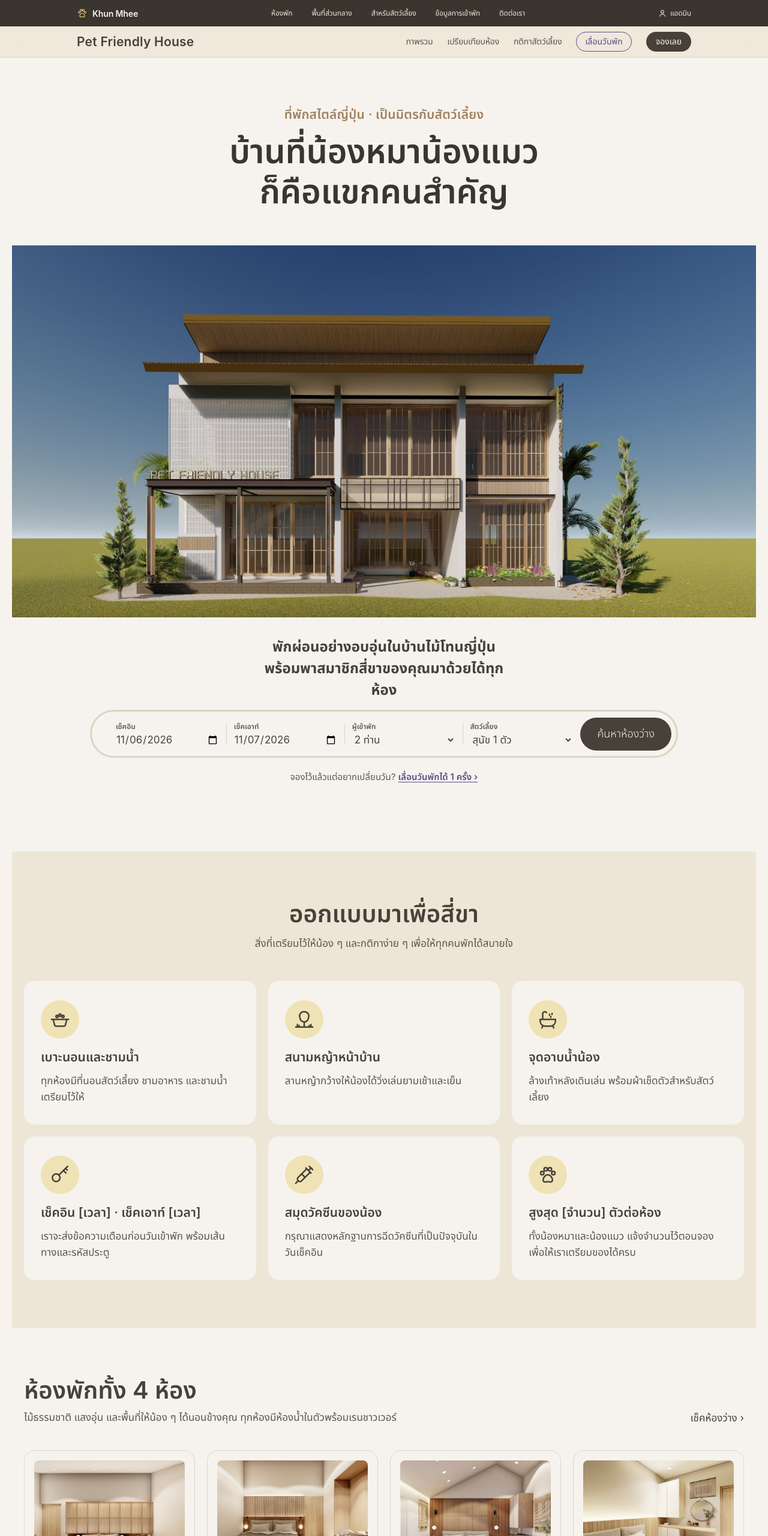
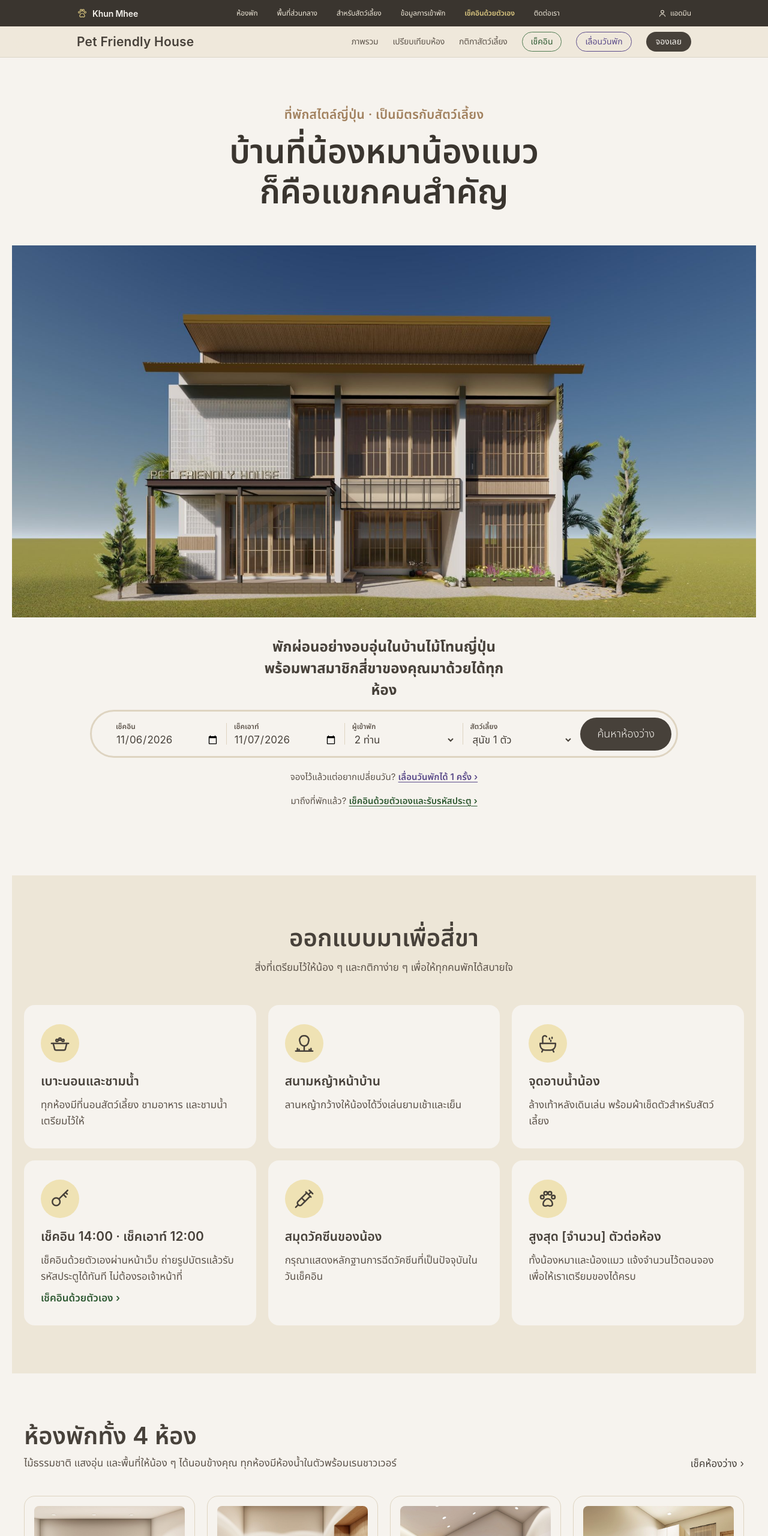
Before and after one commit to rutchanon667-ops/khunmee, a plain HTML site: page index.html in a window 1280 px wide. Shown: the top 2560 px of the page at 60% size. Drawn offline with Linux system fonts and the light colour scheme; no server answers.

Commit message:
Add files via upload

```diff
--- a/index.html
+++ b/index.html
@@ -15,6 +15,7 @@ a:focus-visible,button:focus-visible,input:focus-visible,select:focus-visible{ou
 @media (max-width:833px){
  .navlinks{display:none !important}
  .subnav-links{display:none !important}
+ .subnav-ci{display:none !important}
  .hero-h{font-size:34px !important}
  .tile{padding:56px 20px !important}
  .two-col{grid-template-columns:repeat(1,minmax(0,1fr)) !important}
@@ -47,6 +48,7 @@ Khun Mhee</a>
 <a href="#living" style="color: #EDE6D7">พื้นที่ส่วนกลาง</a>
 <a href="#pets" style="color: #EDE6D7">สำหรับสัตว์เลี้ยง</a>
 <a href="#stay" style="color: #EDE6D7">ข้อมูลการเข้าพัก</a>
+<a href="checkin.html" style="color: #DCC881; font-weight: 600">เช็คอินด้วยตัวเอง</a>
 <a href="#contact" style="color: #EDE6D7">ติดต่อเรา</a>
 </div>
 <a href="login.html" style="color: #EDE6D7; display: flex; align-items: center; gap: 6px">
@@ -65,6 +67,7 @@ Khun Mhee</a>
 <a href="#rooms" style="color: #5E554C">เปรียบเทียบห้อง</a>
 <a href="#pets" style="color: #5E554C">กติกาสัตว์เลี้ยง</a>
 </div>
+<a class="pill subnav-ci" href="checkin.html" style="background: transparent; color: #2F5A33; border: 1px solid #4F7A52; border-radius: 9999px; padding: 5px 14px; font-size: 14px; display: inline-block; white-space: nowrap">เช็คอิน</a>
 <a class="pill" href="booking.html" style="background: {{accent}}; color: #F6F3EE; border-radius: 9999px; padding: 6px 16px; font-size: 14px; display: inline-block">จองเลย</a>
 </div>
 </div>
@@ -106,7 +109,7 @@ Khun Mhee</a>
 </select>
 </label>
 <a class="pill" href="{{findHref}}" style="background: {{accent}}; color: #F6F3EE; border-radius: 9999px; padding: 14px 28px; font-size: 18px; font-weight: 300; white-space: nowrap; text-align: center">ค้นหาห้องว่าง</a>
-</form><section class="tile" style="background: #F6F3EE; padding: 56px 20px; display: flex; justify-content: center; text-align: start">
+</form><p style="margin: 16px 0 0; font-size: 15px; line-height: 1.6; color: #5E554C; text-align: center">มาถึงที่พักแล้ว? <a href="checkin.html" style="font-weight: 600; color: #2F5A33; text-decoration: underline; text-underline-offset: 3px">เช็คอินด้วยตัวเองและรับรหัสประตู ›</a></p><section class="tile" style="background: #F6F3EE; padding: 56px 20px; display: flex; justify-content: center; text-align: start">
 
 </section><section id="pets" class="tile" style="padding: 80px 20px; display: flex; flex-direction: column; align-items: center; background-color: #ede6d7; text-align: start; width: 100%; box-sizing: border-box">
 <div style="width: 100%; max-width: 1200px">
@@ -130,8 +133,9 @@ Khun Mhee</a>
 </div>
 <div style="background: #F6F3EE; border-radius: 18px; padding: 32px 28px; display: flex; flex-direction: column; gap: 10px">
 <span style="width: 64px; height: 64px; border-radius: 9999px; background: #EFE2B4; display: flex; align-items: center; justify-content: center; margin-bottom: 6px"><svg width="34" height="34" viewBox="0 0 24 24" fill="none" stroke="#47413A" stroke-width="1.75" stroke-linecap="round" stroke-linejoin="round" aria-hidden="true"><circle cx="7.5" cy="15.5" r="4.5"></circle><path d="M10.7 12.3L21 2"></path><path d="M16 7l3 3"></path><path d="M18.5 4.5l2 2"></path></svg></span>
-<h3 style="margin: 0; font-size: 21px; font-weight: 600">เช็คอิน [เวลา] · เช็คเอาท์ [เวลา]</h3>
-<p style="margin: 0; font-size: 17px; line-height: 1.6; color: #5E554C">เราจะส่งข้อความเตือนก่อนวันเข้าพัก พร้อมเส้นทางและรหัสประตู</p>
+<h3 style="margin: 0; font-size: 21px; font-weight: 600">เช็คอิน 14:00 · เช็คเอาท์ 12:00</h3>
+<p style="margin: 0; font-size: 17px; line-height: 1.6; color: #5E554C">เช็คอินด้วยตัวเองผ่านหน้าเว็บ ถ่ายรูปบัตรแล้วรับรหัสประตูได้ทันที ไม่ต้องรอเจ้าหน้าที่</p>
+<a href="checkin.html" style="color: #2F5A33; font-size: 17px; font-weight: 600">เช็คอินด้วยตัวเอง ›</a>
 </div>
 <div style="background: #F6F3EE; border-radius: 18px; padding: 32px 28px; display: flex; flex-direction: column; gap: 10px">
 <span style="width: 64px; height: 64px; border-radius: 9999px; background: #EFE2B4; display: flex; align-items: center; justify-content: center; margin-bottom: 6px"><svg width="34" height="34" viewBox="0 0 24 24" fill="none" stroke="#47413A" stroke-width="1.75" stroke-linecap="round" stroke-linejoin="round" aria-hidden="true"><path d="M18 2l4 4"></path><path d="M17 7l3-3"></path><path d="M19 9L8.7 19.3a2.4 2.4 0 0 1-3.4 0l-.6-.6a2.4 2.4 0 0 1 0-3.4L15 5"></path><path d="M9 11l4 4"></path><path d="M5 19l-3 3"></path><path d="M14 4l6 6"></path></svg></span>
@@ -255,7 +259,7 @@ Khun Mhee</a>
 <div>
 <h4 style="margin: 0 0 8px; font-size: 14px; font-weight: 600; color: #47413A">ข้อมูลการเข้าพัก</h4>
 <div id="stay" style="display: flex; flex-direction: column; font-size: 14px; line-height: 2.2">
-<a href="#pets" style="color: #5E554C">กติกาสัตว์เลี้ยง</a><a href="#pets" style="color: #5E554C">เวลาเช็คอิน/เอาท์</a><a href="#living" style="color: #5E554C">พื้นที่ส่วนกลาง</a>
+<a href="checkin.html" style="color: #5E554C">เช็คอิน / เช็คเอาท์ด้วยตัวเอง</a><a href="#pets" style="color: #5E554C">กติกาสัตว์เลี้ยง</a><a href="#pets" style="color: #5E554C">เวลาเช็คอิน/เอาท์</a><a href="#living" style="color: #5E554C">พื้นที่ส่วนกลาง</a>
 </div>
 </div>
 <div>
```
